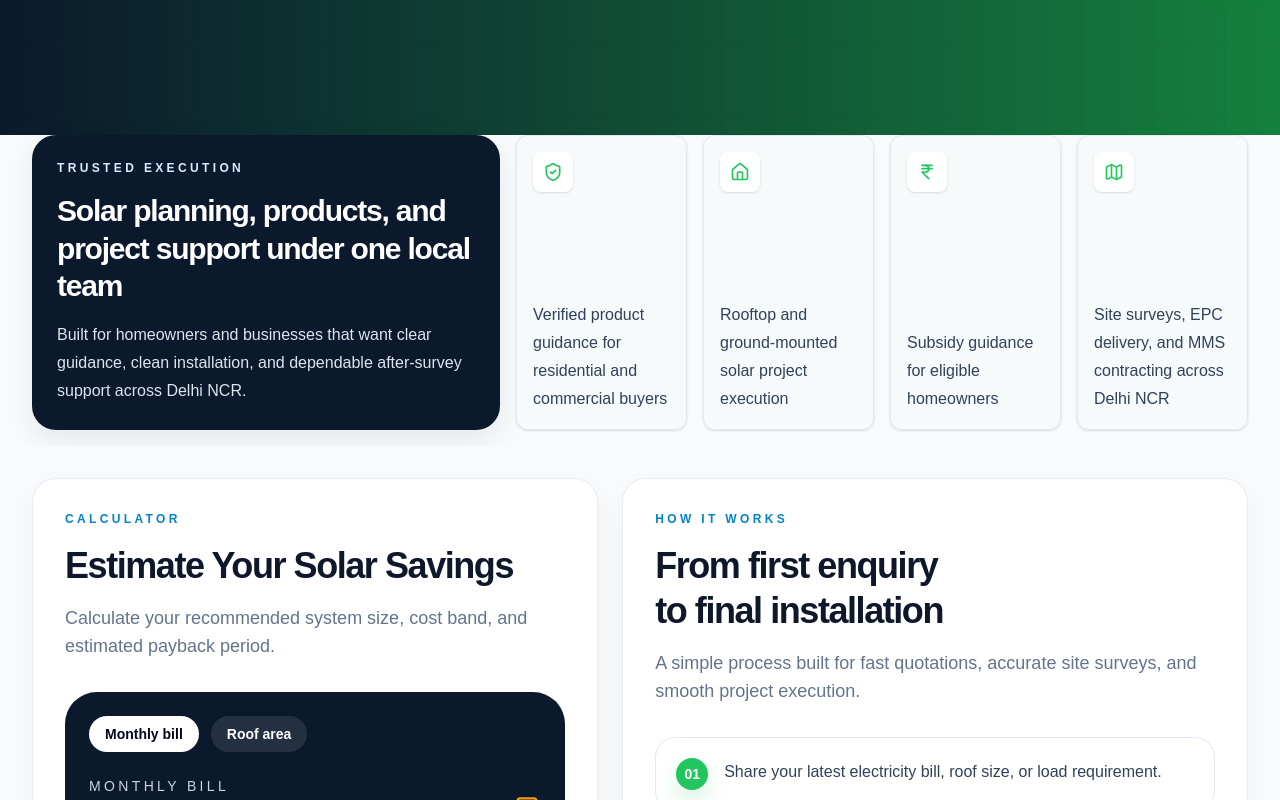
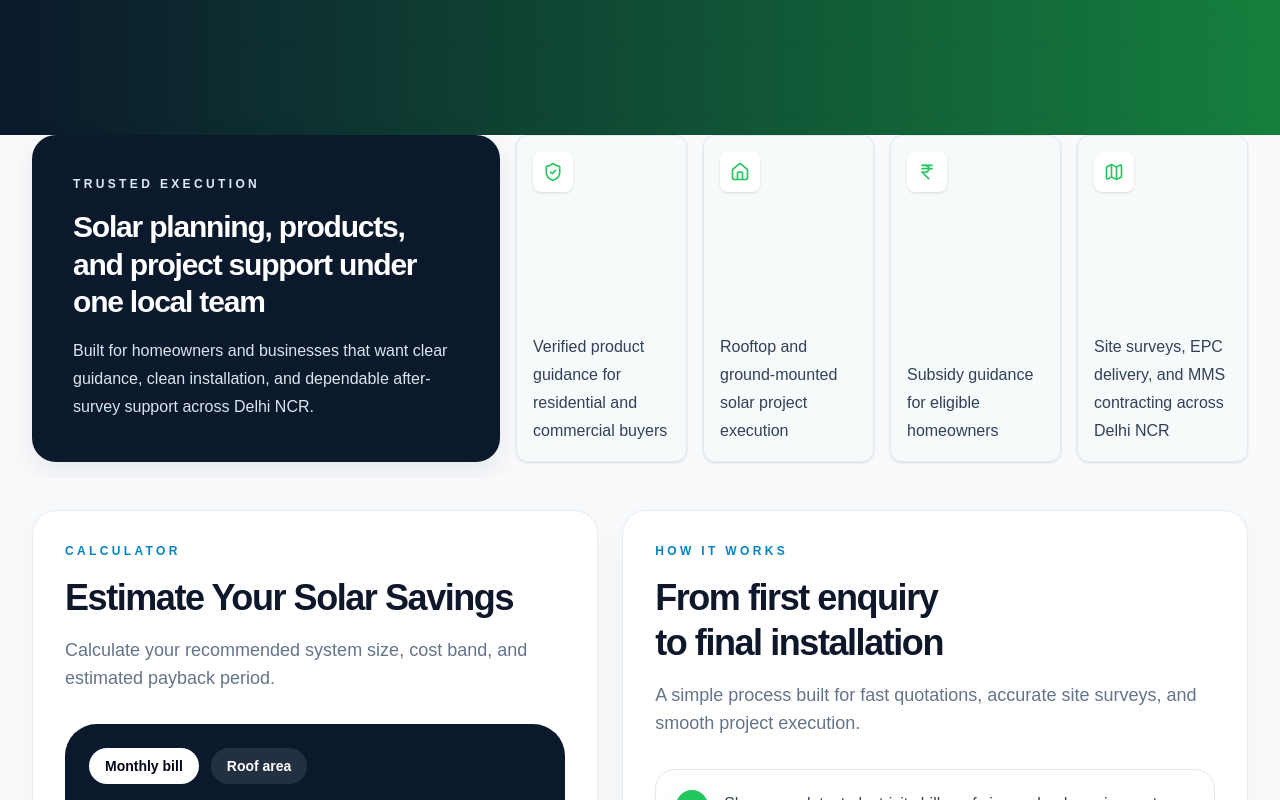
Before and after one commit to dhananjayvj/sunpower, a Next.js app: page / in a window 1280 px wide. Shown: the part 820-1620 px from the top of the page. Built offline with nearby package versions, Linux system fonts and the light colour scheme.

Commit message:
Balance trusted execution spacing

```diff
--- a/src/components/sunpower-site.tsx
+++ b/src/components/sunpower-site.tsx
@@ -379,7 +379,7 @@ export function SunPowerSite() {
 
       <section className="relative z-20 mx-auto mt-16 max-w-7xl bg-bg-foundation px-4 pb-4 sm:px-6 lg:mt-24 lg:px-8">
         <div className="grid gap-4 lg:grid-cols-[0.78fr_1.22fr]">
-          <Reveal className="rounded-[1.5rem] border border-accent-blue-deep/20 bg-accent-blue-deep p-6 text-white shadow-[0_10px_30px_rgba(15,23,42,0.08)]">
+          <Reveal className="rounded-[1.5rem] border border-accent-blue-deep/20 bg-accent-blue-deep p-8 text-white shadow-[0_10px_30px_rgba(15,23,42,0.08)] sm:p-10">
             <p className="text-xs font-semibold uppercase tracking-[0.28em] text-blue-100">
               Trusted Execution
             </p>
```
